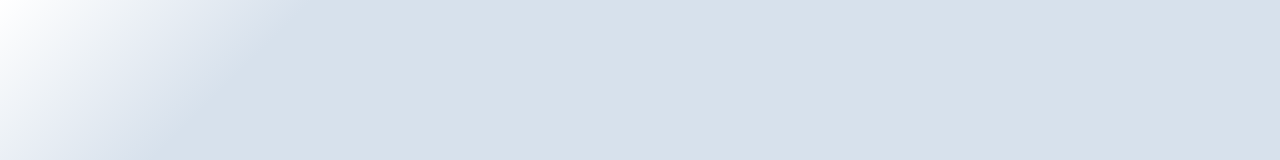
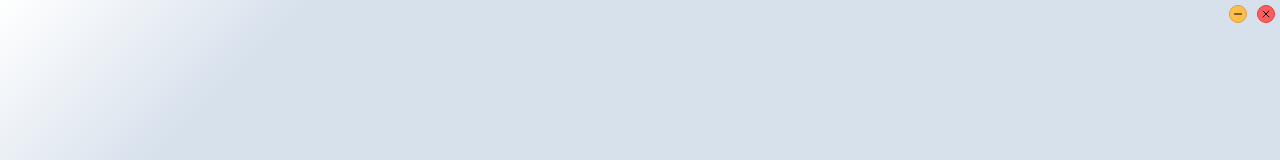
Before and after one commit to Mxnxn/studio-outline-electron-reactjs, a React (Create React App) app: page / in a window 1280 px wide. Shown: the top 160 px of the page. Built offline with nearby package versions, Linux system fonts and the light colour scheme.

Commit message:
- Custome window buttons and Sheet Format changed

```diff
--- a/package.json
+++ b/package.json
@@ -38,6 +38,7 @@
     "build": "react-scripts build",
     "test": "react-scripts test",
     "eject": "react-scripts eject",
+    "elec": "electron .",
     "elec-start": "npm run build && electron .",
     "elec-build": "npm run build && electron-builder ",
     "elec-react": "concurrently \"npm start\" \"wait-on http://localhost:3000 && electron .\"",
--- a/src/App.js
+++ b/src/App.js
@@ -5,7 +5,8 @@ import MainView from "./Components/MainView";
 import DetailView from "./Components/DetailView";
 import { createHashHistory } from "history";
 import Auth from "./Components/Auth";
-
+import { Minus, X } from "react-feather";
+import axios from "axios";
 const history = createHashHistory();
 
 function App() {
@@ -16,9 +17,33 @@ function App() {
 
     return (
         <HashRouter history={history} basename="/">
-            {state.view === "AUTH" && <Auth selectView={state} setSelectView={setState} />}
-            {state.view === "FRONT" && <MainView setSelectView={setState} />}
-            {state.view === "BACK" && <DetailView selectView={state} setSelectView={setState} />}
+            <div className="App">
+                <div className="titlebar">
+                    <button
+                        className="min-btn"
+                        onClick={async () => {
+                            try {
+                                await axios.get(`${process.env.REACT_APP_API_URL}/minimize`);
+                            } catch (err) {}
+                        }}
+                    >
+                        <Minus size="12" />
+                    </button>
+                    <button
+                        className="cls-btn"
+                        onClick={async () => {
+                            try {
+                                await axios.get(`${process.env.REACT_APP_API_URL}/exit`);
+                            } catch (err) {}
+                        }}
+                    >
+                        <X size="12" />
+                    </button>
+                </div>
+                {state.view === "AUTH" && <Auth selectView={state} setSelectView={setState} />}
+                {state.view === "FRONT" && <MainView setSelectView={setState} />}
+                {state.view === "BACK" && <DetailView selectView={state} setSelectView={setState} />}
+            </div>
         </HashRouter>
     );
 }
--- a/src/Components/Auth.js
+++ b/src/Components/Auth.js
@@ -17,7 +17,6 @@ const Auth = ({ selectView, setSelectView }) => {
     };
 
     return (
-        <div className="App">
         <div className="cont">
             <div className="wrapper">
                 <div className="box">
@@ -44,7 +43,6 @@ const Auth = ({ selectView, setSelectView }) => {
                 </div>
             </div>
         </div>
-        </div>
     );
 };
 
--- a/src/Components/DetailView.js
+++ b/src/Components/DetailView.js
@@ -228,7 +228,7 @@ const DetailView = ({ selectView, setSelectView }) => {
 
     return (
         state.stopLoading && (
-            <div className="App">
+            <>
                 <Hotkeys keyName="ctrl+s,ctrl+d,ctrl+e" onKeyDown={onKeyDown}>
                     <div className="sidebar">
                         <div
@@ -315,7 +315,7 @@ const DetailView = ({ selectView, setSelectView }) => {
                         </div>
                     </div>
                 </Hotkeys>
-            </div>
+            </>
         )
     );
 };
--- a/src/Components/MainView.js
+++ b/src/Components/MainView.js
@@ -33,13 +33,13 @@ const MainView = ({ selectView, setSelectView }) => {
     }, [getAllClient]);
 
     return (
-        <div className="App">
+        <>
             <Sidebar view={view} setView={setView} />
             {view.selectedView === "CLIENT" && state.stopLoading && (
                 <ClientView selectView={selectView} setSelectView={setSelectView} clients={state.clients} />
             )}
             {view.selectedView === "DATABASE" && <DatabaseView />}
-        </div>
+        </>
     );
 };
 
--- a/src/css/style.scss
+++ b/src/css/style.scss
@@ -16,10 +16,55 @@ body {
     // background: #e2f3f5;
     display: flex;
     flex-direction: row;
-
+    position: relative;
     background-color: #f1dfd1;
     background-color: #ffffff;
     background-image: linear-gradient(135deg, #ffffff 0%, #d7e1ec 15%);
+}
+
+.titlebar {
+    position: absolute;
+    right: 0;
+    display: flex;
+    width: 100vw;
+    -webkit-user-select: none;
+    -webkit-app-region: drag;
+    z-index: 100;
+    justify-content: flex-end;
+}
+
+.cls-btn {
+    border-radius: 50px;
+    height: 18px;
+    width: 18px;
+    margin: 5px;
+    -webkit-app-region: no-drag;
+    display: flex;
+    justify-content: center;
+    align-items: center;
+    background: #ff5c5c;
+    border: 1px solid #e33e41;
+    cursor: pointer;
+    z-index: 101;
+
+    outline: none;
+}
+
+.min-btn {
+    background: #ffbd4c;
+    border-radius: 50px;
+    height: 18px;
+    width: 18px;
+    -webkit-app-region: no-drag;
+    margin: 5px;
+    display: flex;
+    justify-content: center;
+    align-items: center;
+    cursor: pointer;
+    z-index: 101;
+    outline: none;
+
+    border: 1px solid #e09e3e;
 }
 
 .sidebar {
@@ -363,11 +408,10 @@ body {
         display: flex;
         flex-direction: row;
         padding-left: 2rem;
-        padding-top: 20px;
+        padding-top: 30px;
         padding-right: 20px;
         font-weight: 600;
         color: white;
-        cursor: pointer;
 
         .search {
             .search-field {
@@ -399,6 +443,7 @@ body {
             height: 30px;
             background: #364f6b;
             font-family: "Roboto Condensed", sans-serif;
+            cursor: pointer;
 
             display: flex;
             border-radius: 20px;
```
Also changed, not shown: Data/Routes/Excel.js (+30 -10 lines), Data/binaries/DataToExcel.js (+106 -60 lines), public/electron.js (+21 -8 lines). Lines whose indentation alone changed are shown as unchanged.
